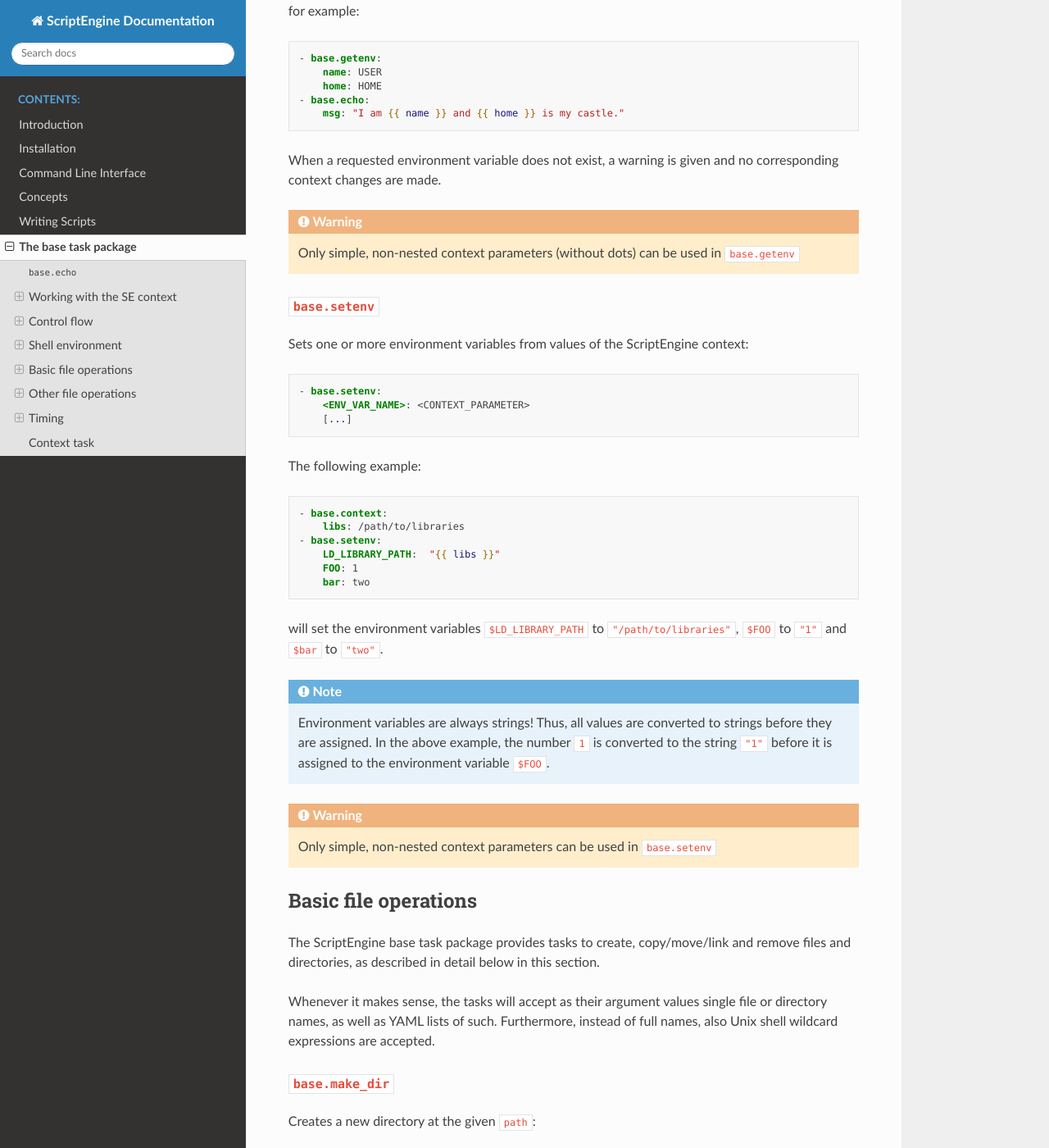
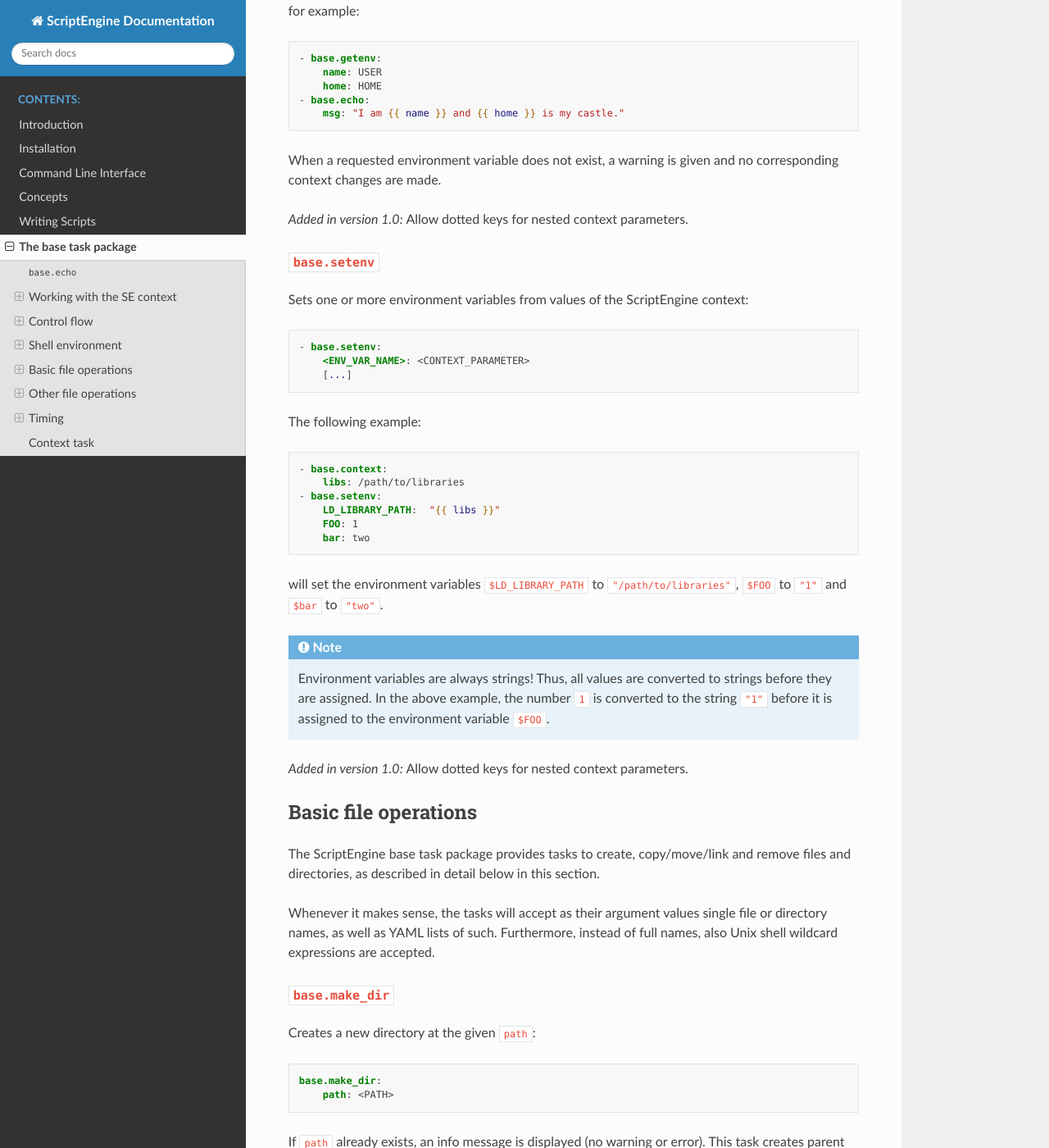
Before and after one commit to uwefladrich/scriptengine, a Sphinx documentation site: the page built from docs/sphinx/base-tasks.rst, in a window 1280 px wide and 1400 px high, scrolled down 6257 px. Shown: the whole window at 82% size. Built offline with Sphinx 7.4.7 and the Read the Docs theme 2.0.0, drawn with Linux system fonts in a browser that asks for light colours; some of the changed text lies outside the part shown.

Commit message:
Update docs on nested keys, which are allowed now

```diff
--- a/docs/sphinx/base-tasks.rst
+++ b/docs/sphinx/base-tasks.rst
@@ -106,7 +106,7 @@
 by their names.
 
 .. versionadded:: 1.0
-    Dotted key access.
+    Allow for dotted keys for nested context parameters.
 
 
 ``base.context.load``
@@ -297,9 +297,8 @@
 When a requested environment variable does not exist, a warning is given and no
 corresponding context changes are made.
 
-.. warning::
-   Only simple, non-nested context parameters (without dots) can be used in
-   ``base.getenv``
+.. versionadded:: 1.0
+   Allow dotted keys for nested context parameters.
 
 
 ``base.setenv``
@@ -328,8 +327,8 @@
    converted to the string ``"1"`` before it is assigned to the environment
    variable ``$FOO``.
 
-.. warning::
-   Only simple, non-nested context parameters can be used in ``base.setenv``
+.. versionadded:: 1.0
+   Allow dotted keys for nested context parameters.
 
 
 Basic file operations
```
